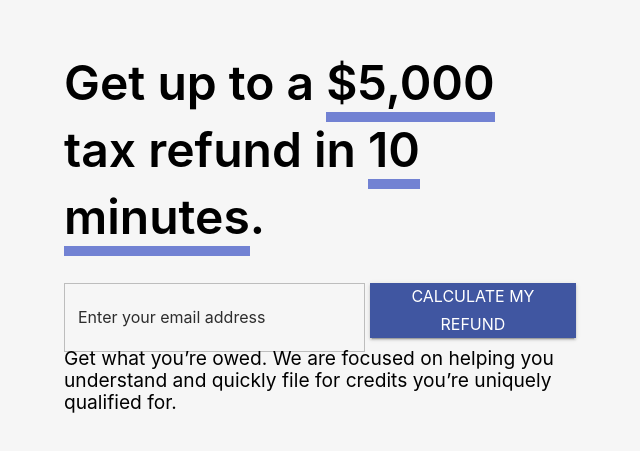
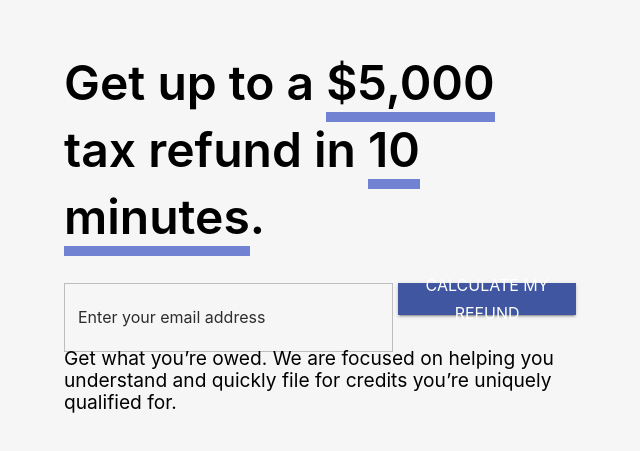
Before and after one commit to luke-truitt/alan, a React (Create React App) app: page / in a window 1280 px wide. Shown: the part 151-602 px from the top of the page, without its empty margins (64-704 px from the left). Built offline with nearby package versions, Linux system fonts and the light colour scheme.

Commit message:
Small fix

```diff
--- a/src/landing-page.css
+++ b/src/landing-page.css
@@ -80,6 +80,7 @@
   min-height: 2rem;
 }
 
-.embedded-field-button button {
+.embedded-field-button {
   width: 35%;
+  height: 100%;
 }
```
